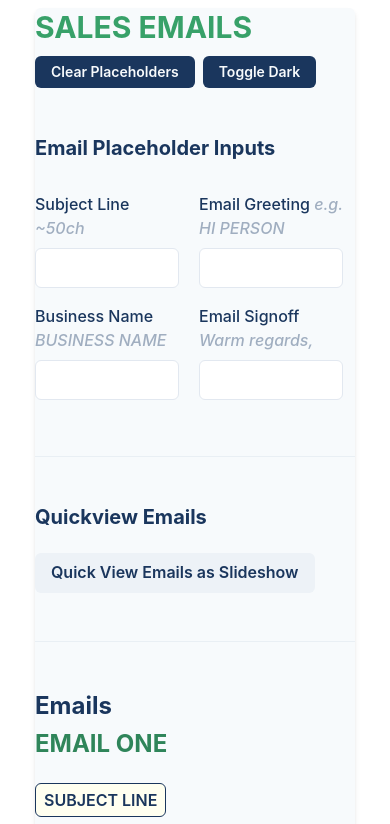
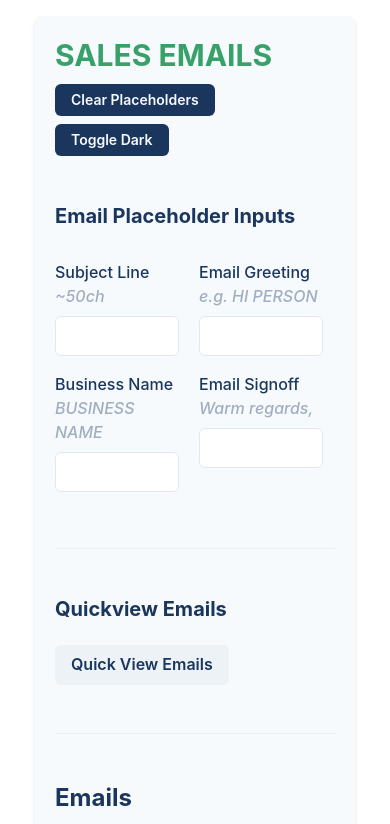
Before and after one commit to jasontcrabtree/visit-again, a Next.js app: page / in a window 390 px wide. Shown: the top 824 px of the page. Built offline with nearby package versions, Linux system fonts and the light colour scheme.

Commit message:
fix mobile padding

```diff
--- a/src/pages/_app.js
+++ b/src/pages/_app.js
@@ -13,7 +13,7 @@ function MyApp({ Component, pageProps }) {
       </Head>
       <ColorModeScript initialColorMode={customTheme.config.initialColorMode} />
       <ChakraProvider resetCSS theme={customTheme}>
-        <Box w="100%" h="100%" p={[2, 8, 24]}>
+        <Box w="100%" h="100%" p={[4, 8, 24]}>
           <Component {...pageProps} />
         </Box>
       </ChakraProvider>
--- a/src/pages/index.js
+++ b/src/pages/index.js
@@ -2,8 +2,6 @@ import {
   Box,
   Button,
   Divider,
-  Flex,
-  FormControl,
   FormLabel,
   Heading,
   Input,
@@ -11,7 +9,6 @@ import {
   ModalBody,
   ModalCloseButton,
   ModalContent,
-  ModalFooter,
   ModalHeader,
   ModalOverlay,
   SimpleGrid,
@@ -22,15 +19,13 @@ import {
   TabPanels,
   Tabs,
   Text,
-  useClipboard,
   useColorMode,
   useColorModeValue,
   useDisclosure,
   VStack,
   Wrap,
 } from '@chakra-ui/react';
-import React, { useRef, useState } from 'react';
-import EmailNumberHeading from '../components/EmailNumberHeading';
+import React, { useState } from 'react';
 import SalesEmailEight from '../components/emails/SalesEmailEight';
 import SalesEmailFive from '../components/emails/SalesEmailFive';
 import SalesEmailFour from '../components/emails/SalesEmailFour';
@@ -40,43 +35,15 @@ import SalesEmailSeven from '../components/emails/SalesEmailSeven';
 import SalesEmailSix from '../components/emails/SalesEmailSix';
 import SalesEmailThree from '../components/emails/SalesEmailThree';
 import SalesEmailTwo from '../components/emails/SalesEmailTwo';
-import SalesEmail from '../components/SalesEmail';
 
 export default function Home() {
   const { colorMode, toggleColorMode } = useColorMode();
   const { isOpen, onOpen, onClose } = useDisclosure();
-  const [value, setValue] = useState('');
-  // const { hasCopied, onCopy } = useClipboard(value);
 
-  // subjectLine,
-  //   greeting,
-  //   bodyText,
-  //   placeholders,
-  //   signoff,
-  //   companyName,
-
-  const [placeholder, setPlaceholder] = useState('');
   const [subjectLine, setSubjectLine] = useState('');
   const [greetingPlusName, setGreetingPlusName] = useState('');
   const [businessName, setBusinessName] = useState('');
   const [signoff, setSignoff] = useState('');
-  // const [placeholder, setPlaceholder] = useState('');
-  // const [placeholder, setPlaceholder] = useState('');
-
-  const { hasCopied, onCopy } = useClipboard(subjectLine || '');
-
-  // function setPlaceholder(e) {
-  //   e.preventDefault();
-  // }
-
-  const textRef = useRef();
-
-  // console.log(textRef.current.innerText);
-
-  function copyText(e) {
-    e.preventDefault();
-    // setValue(textRef.current.innerText);
-  }
 
   function clearState() {
     setSubjectLine('');
@@ -96,7 +63,8 @@ export default function Home() {
   return (
     <VStack
       m="auto"
-      p={{ sm: 6, md: 8, lg: 16 }}
+      // p={{ sm: 6, md: 8, lg: 16 }}
+      p={[5, 8, 16]}
       mb="40"
       spacing={12}
       align="stretch"
@@ -117,6 +85,8 @@ export default function Home() {
         </Heading>
         <Spacer />
         <Button
+          my={4}
+          mr={4}
           onClick={clearState}
           px="4"
           py="4"
@@ -131,9 +101,9 @@ export default function Home() {
         </Button>
         <Button
           onClick={toggleColorMode}
-          ml="4"
           px="4"
           py="4"
+          justifyContent="center"
           w="fit-content"
           bg={actionColor}
           color={actionText}
@@ -224,18 +194,13 @@ export default function Home() {
           Quickview Emails
         </Heading>
         <Box>
-          <Button onClick={onOpen}>Quick View Emails as Slideshow</Button>
+          <Button type="button" onClick={onOpen}>
+            Quick View Emails
+          </Button>
 
           <Modal isOpen={isOpen} onClose={onClose} size="4xl">
             <ModalOverlay />
-            <ModalContent
-              // p="12"
-              // py="6"
-              p={[2, 6, 12]}
-              bg={bg}
-              color={color}
-              top={-6}
-            >
+            <ModalContent p={[2, 6, 12]} bg={bg} color={color} top={-6}>
               <ModalHeader>Sales Emails Lightbox</ModalHeader>
               <ModalCloseButton />
 
@@ -359,11 +324,8 @@ export default function Home() {
         <Heading as="h2" size="lg">
           Emails
         </Heading>
-        {/* <Button onClick={onCopy} ml={2}>
-          {hasCopied ? 'Copied' : 'Copy'}
-        </Button> */}
         <SimpleGrid
-          /* minChildWidth={[240, 320, 560]} */ columns={{ sm: 1, md: 2 }}
+          columns={{ sm: 1, md: 2 }}
           spacingY="24"
           spacingX={{ sm: 4, lg: 6, xl: 12 }}
         >
```
Also changed, not shown: 1 other file (tests, documents, lock files or other folders).
